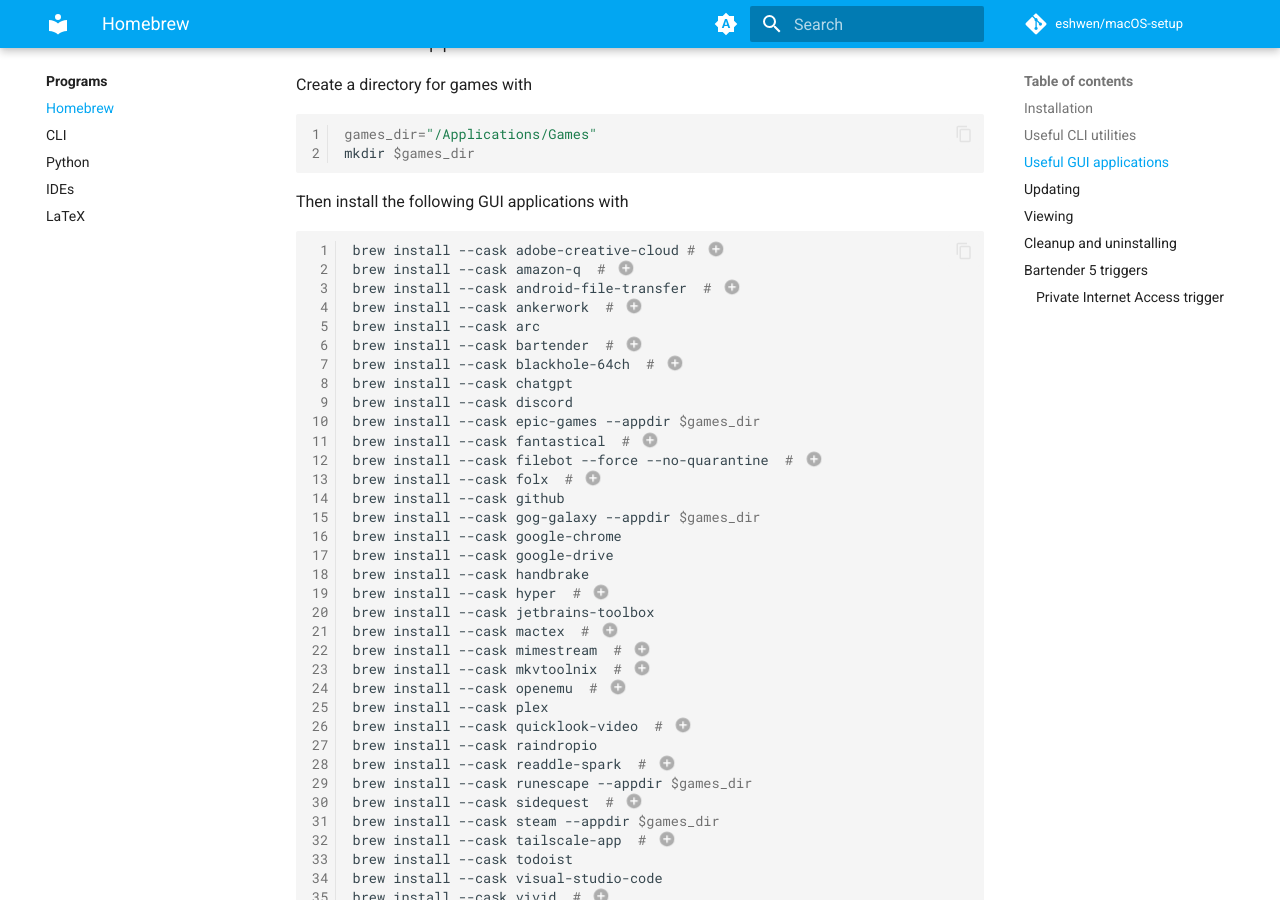
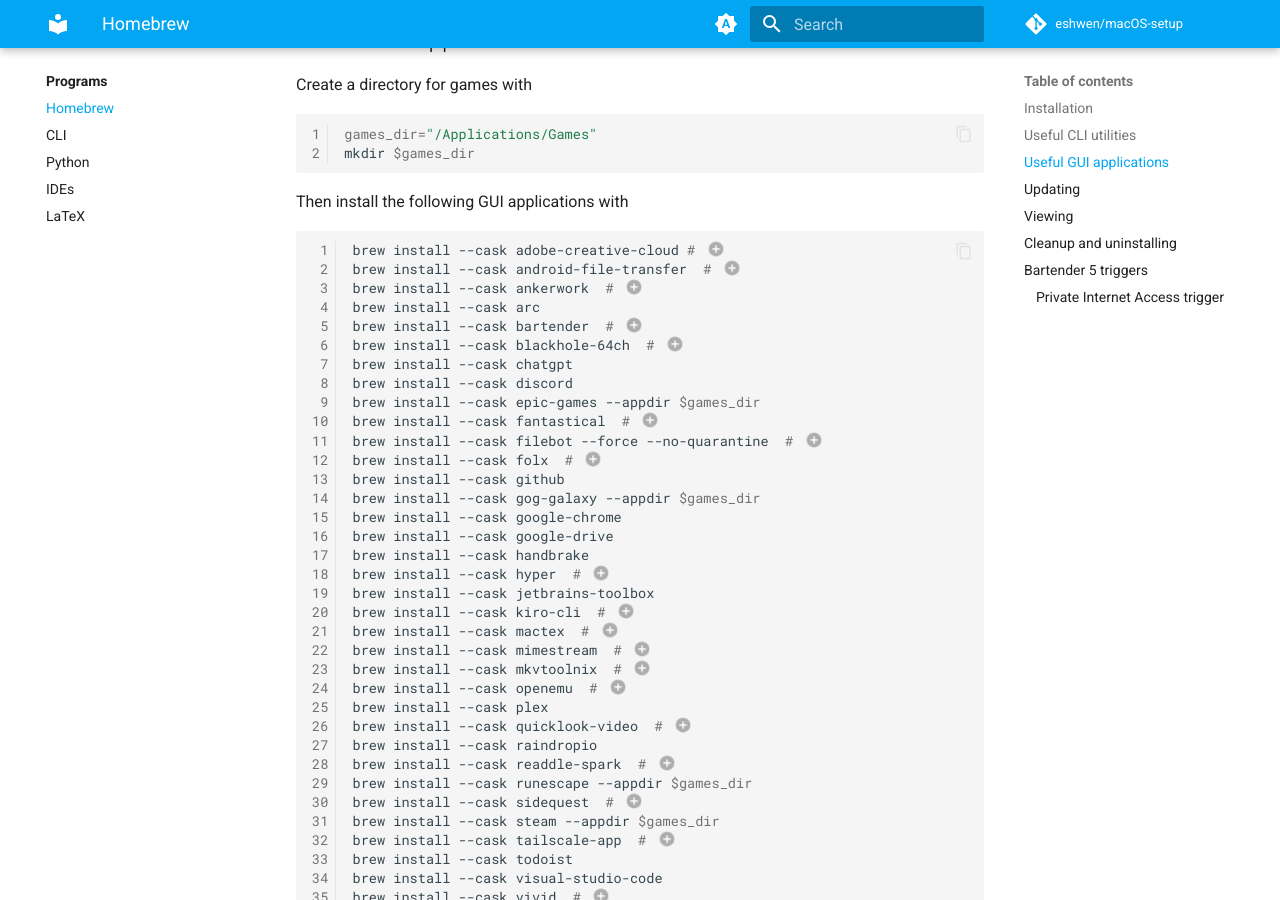
Before and after one commit to eshwen/macOS-setup, an MkDocs documentation site: the page built from docs/programs/homebrew.md, in a window 1280 px wide and 900 px high, scrolled down 790 px. Built offline with MkDocs 1.6.1 and Material for MkDocs 9.7.7, drawn with Linux system fonts in a browser that asks for light colours; comment, search, counter and statistics services are not loaded; the version menu is left out; some of the changed lines change nothing that is shown.

Commit message:
Rename amazon-q to kiro-cli

````diff
--- a/docs/programs/homebrew.md
+++ b/docs/programs/homebrew.md
@@ -49,7 +49,6 @@
 
 ```sh
 brew install --cask adobe-creative-cloud # (19)
-brew install --cask amazon-q  # (1)
 brew install --cask android-file-transfer  # (2)
 brew install --cask ankerwork  # (3)
 brew install --cask arc
@@ -68,6 +67,7 @@
 brew install --cask handbrake
 brew install --cask hyper  # (9)
 brew install --cask jetbrains-toolbox
+brew install --cask kiro-cli  # (1)
 brew install --cask mactex  # (10)
 brew install --cask mimestream  # (11)
 brew install --cask mkvtoolnix  # (12)
@@ -87,7 +87,7 @@
 brew install --cask whatsapp
 ```
 
-1. For modern terminal settings, plugin management, etc. Requires an AWS account.
+1. Good terminal autocomplete. Requires an AWS account.
 2. For copying files to Oculus Quest.
 3. For configuring my webcam.
 4. For menu bar organisation. Requires a licence.
````
